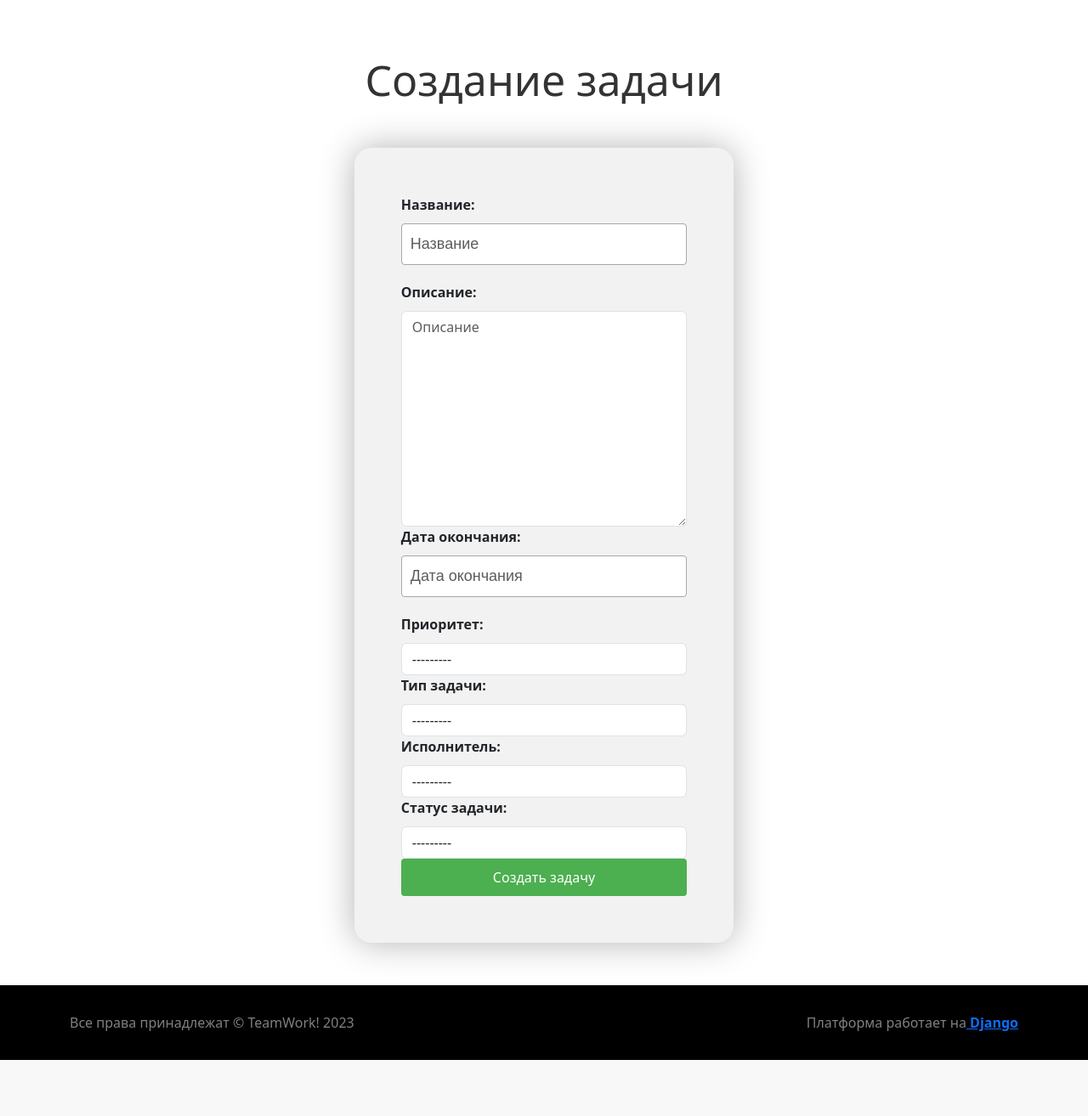
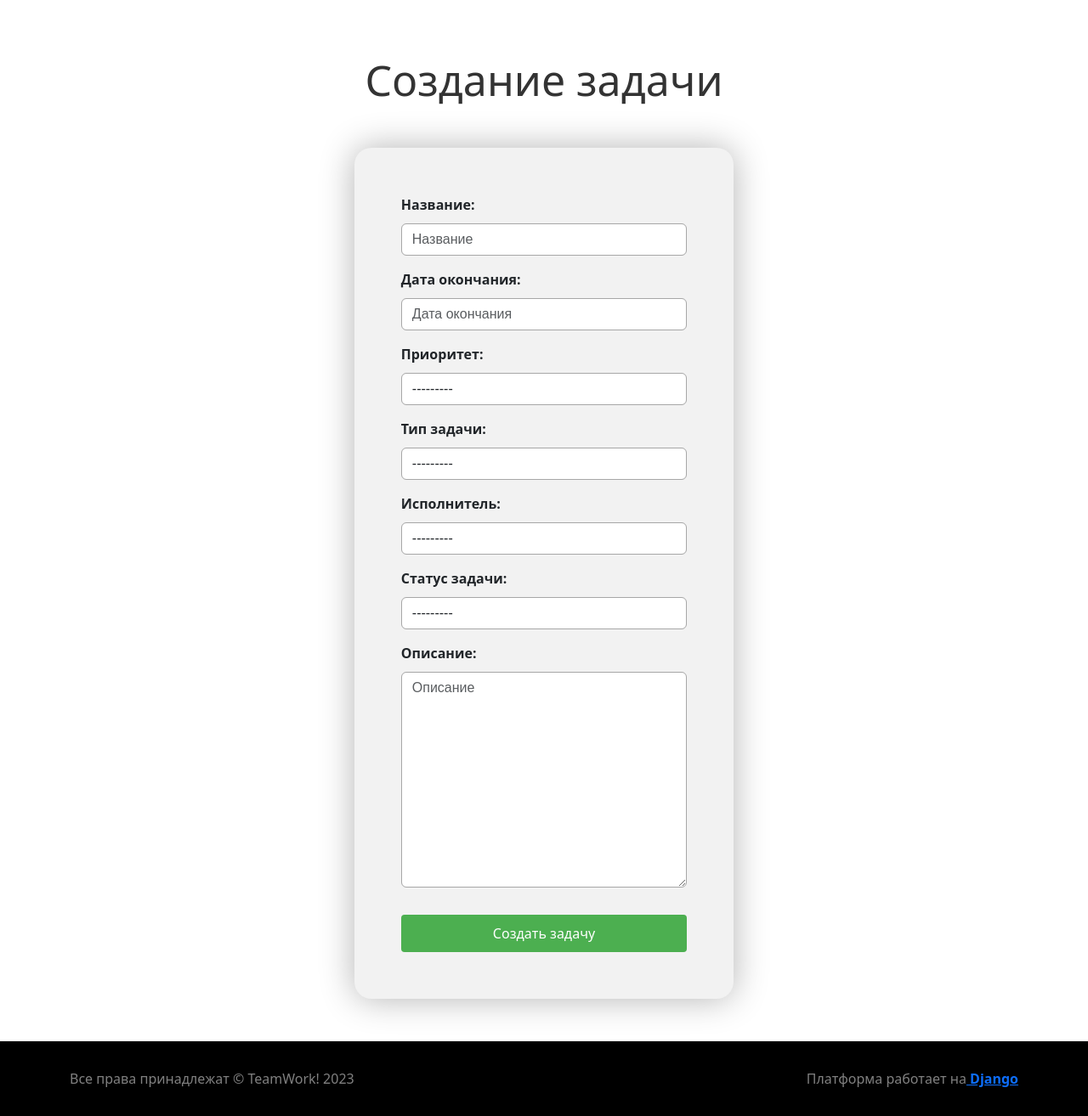
Before and after one commit to a973C226/TeamWork, a Django app: page /project/1/tasks/create/ in a window 1280 px wide. Shown: the part 54-1368 px from the top of the page at 85% size. Before the commit the page ends 1302 px from the top, so only its background shows below. Run offline with Django 4.2, Linux system fonts and the light colour scheme; the visitor is signed in with stand-in values (Sample User, id 1); data comes from the database, SQL or seed files in the repository; data that the repository does not hold is empty; some libraries are stand-ins or nearby versions.

Commit message:
update: Изменил стили в формах

```diff
--- a/Project/teamwork_app/forms.py
+++ b/Project/teamwork_app/forms.py
@@ -13,7 +13,10 @@ class RegisterUserForm(UserCreationForm):
     def __init__(self, *args, **kwargs):
         super(RegisterUserForm, self).__init__(*args, **kwargs)
         for name, field in self.fields.items():
-            field.widget.attrs.update({"class": "form-control", "placeholder": field.label})
+            if name == "is_manager":
+                field.widget.attrs.update({"class": "form-check-input", "placeholder": field.label})
+            else:
+                field.widget.attrs.update({"class": "form-control", "placeholder": field.label})
 
 
 class LoginUserForm(AuthenticationForm):
@@ -39,13 +42,13 @@ class CreateTaskForm(ModelForm):
         model = Task
         fields = [
             'name',
-            'description',
             'deadline',
             'priority',
             'category',
             'executor',
             'status',
-            'project'
+            'project',
+            'description'
         ]
 
     def __init__(self, *args, **kwargs):
--- a/Project/teamwork_app/static/css/form.css
+++ b/Project/teamwork_app/static/css/form.css
@@ -21,27 +21,6 @@
     font-weight: bold;
 }
 
-input[type="text"],
-input[type="email"],
-input[type="password"],
-textarea,
-select {
-    font-family: "Montserrat", sans-serif;
-    width: 100%;
-    padding: 10px;
-    margin-bottom: 20px;
-    border: 1px solid #a7a7a7;
-    border-radius: 4px;
-    font-size: 18px;
-}
-
-input[type="checkbox"] {
-    font-family: "Montserrat", sans-serif;
-    border: 1px solid #ccc;
-    border-radius: 4px;
-    font-size: 18px;
-}
-
 .checkbox-inline-block {
     display: inline-block;
 }
@@ -51,11 +30,22 @@ label {
     margin-bottom: 5px;
 }
 
-.form-group {
-    margin-bottom: 15px;
+input,
+textarea,
+select {
+    border: 1px solid #a7a7a7 !important;
 }
 
-button[type="submit"] {
+.form-control {
+    font-family: "Montserrat", sans-serif;
+    margin-bottom: 1rem;
+}
+
+.form-control:focus {
+    box-shadow: 0 0 0 0.15rem rgba(13,110,253,.25) !important;
+}
+
+.submit-btn {
     width: 100%;
     padding: 10px;
     background-color: #4caf50;
@@ -63,6 +53,7 @@ button[type="submit"] {
     border: none;
     border-radius: 4px;
     cursor: pointer;
+    margin-top: 1rem;
 }
 
 button[type="submit"]:hover {
--- a/Project/teamwork_app/templates/baseForm.html
+++ b/Project/teamwork_app/templates/baseForm.html
@@ -12,8 +12,15 @@
       </script>
     {% endif %}
     {% for f in form %}
-      <label for="{{ f.id_for_label }}"> {{ f.label }}: </label>
-      {{ f }}
+      {% if f.id_for_label == "id_is_manager" %}
+        <div class="form-check form-switch">
+          {{ f }}
+          <label class="form-check-label" for="{{ f.id_for_label }}"> {{ f.label }} </label>
+        </div>
+      {% else %}
+        <label for="{{ f.id_for_label }}"> {{ f.label }}: </label>
+        {{ f }}
+      {% endif %}
       {% if f.errors %}
         <script src="https://cdnjs.cloudflare.com/ajax/libs/AlertifyJS/1.13.1/alertify.js"></script>
         <script>
@@ -21,7 +28,7 @@
         </script>
       {% endif %}
     {% endfor %}
-    <button type="submit">{{ submit_btn_text }}</button>
+    <button class="submit-btn" type="submit">{{ submit_btn_text }}</button>
   </form>
 </div>
 {% endblock %}
```
